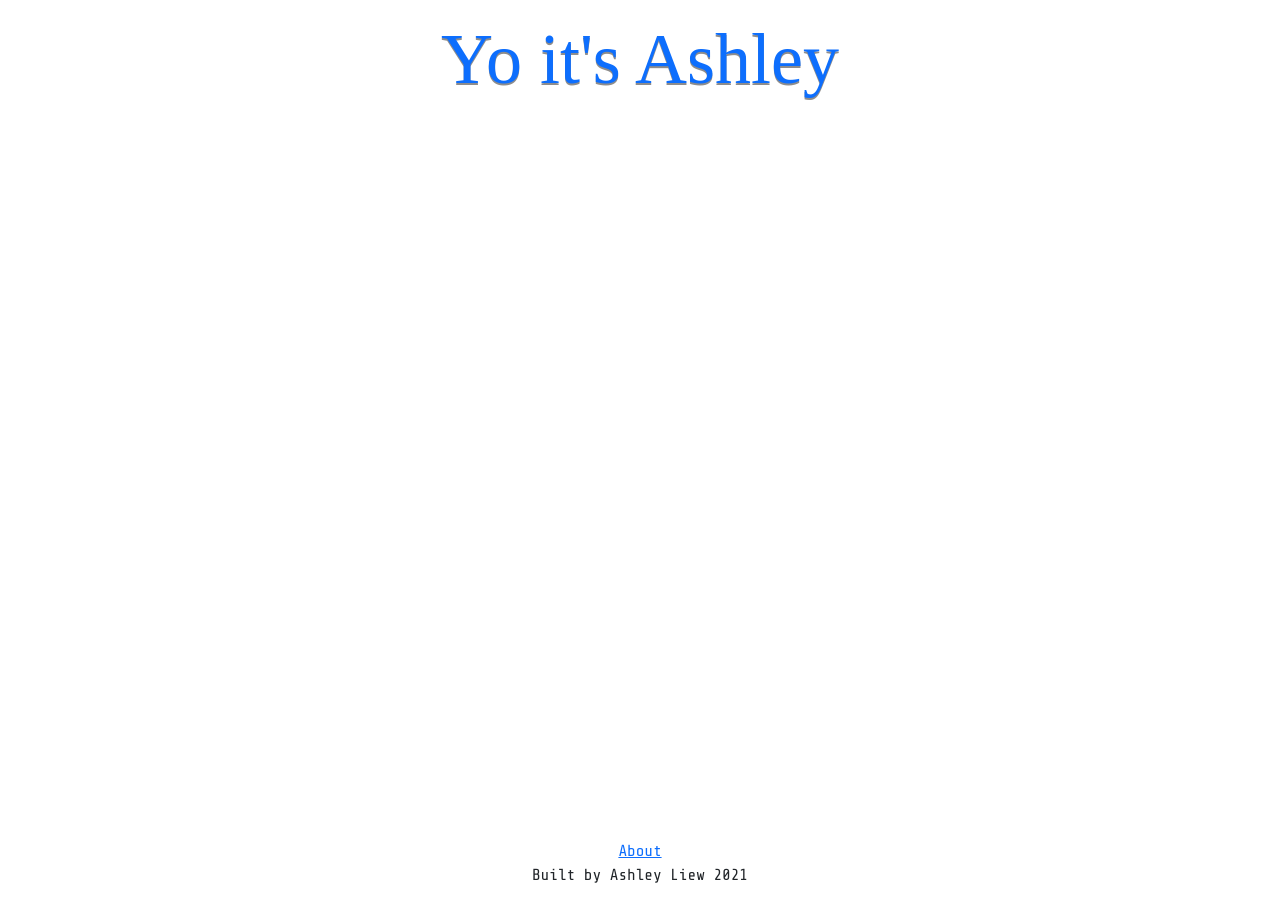
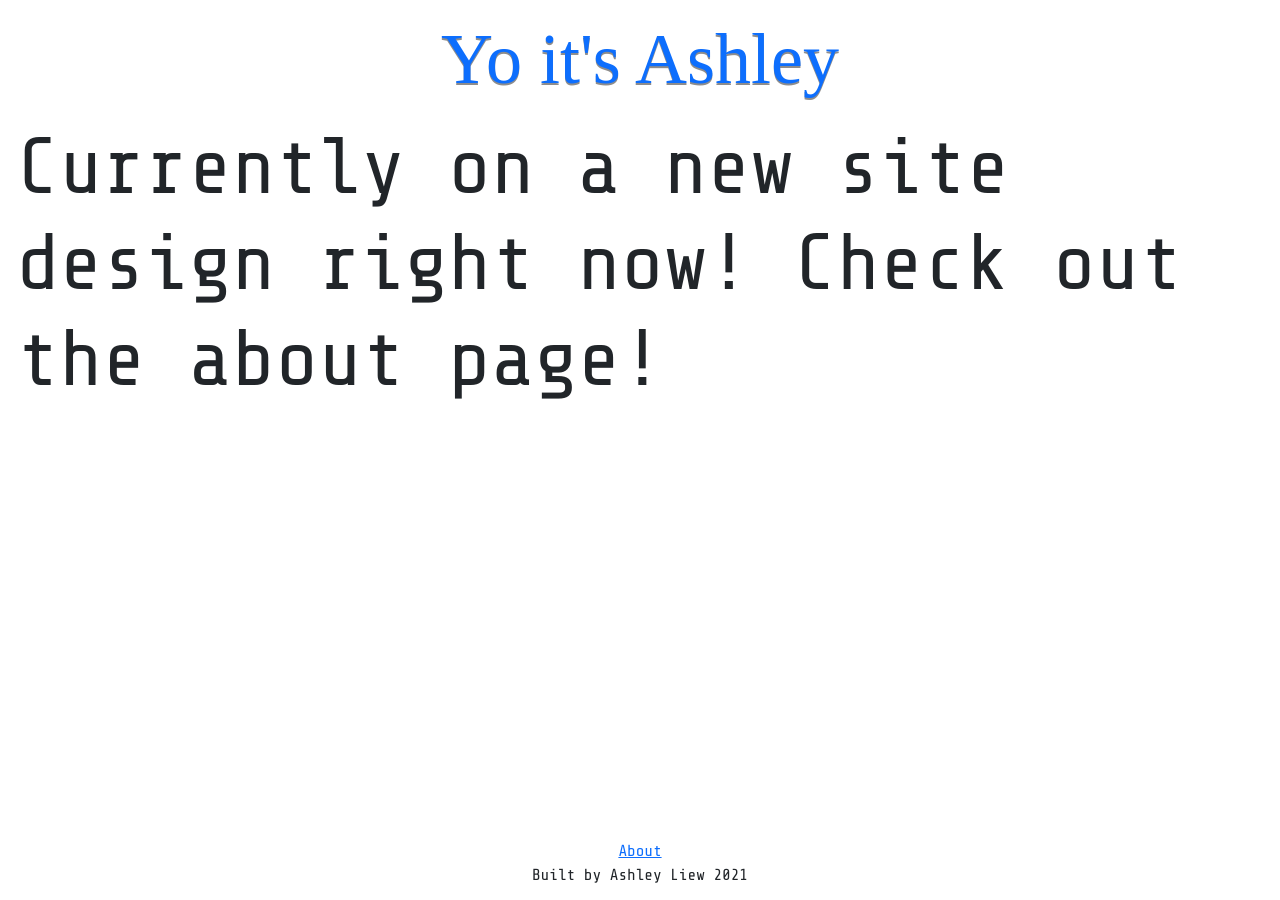
Before and after one commit to brainuser5705/personal-website, a Jekyll site: the page built from index.html, in a window 1280 px wide. Built offline with Jekyll 4.4.1, drawn with Linux system fonts in a browser that asks for light colours; some web fonts are replaced.

Commit message:
update message

```diff
--- a/index.html
+++ b/index.html
@@ -3,6 +3,7 @@ layout: default
 title: Yo it's Ashley
 ---
 
+<div class="display-1">Currently on a new site design right now! Check out the about page!</div>
 {% for project in site.projects %}
 <div class="project-block mx-auto" style="max-width: 560px;">
     <div class="row py-1">
```
